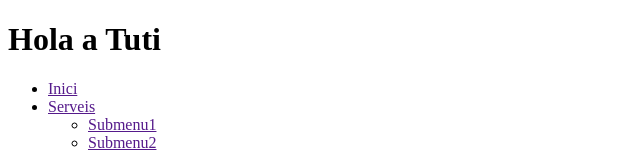
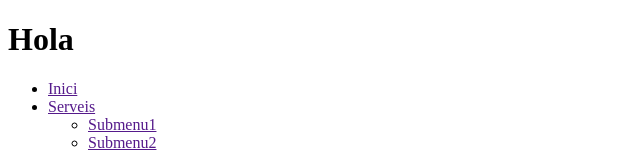
Before and after one commit to ElBicepDelMarcel/Exercici-4, a plain HTML site: page index.html in a window 1280 px wide. Shown: the top 152 px of the page, without its empty margins (0-640 px from the left). Drawn offline with Linux system fonts and the light colour scheme.

Commit message:
Update index.html

```diff
--- a/index.html
+++ b/index.html
@@ -1,7 +1,7 @@
 <!DOCTYPE html>
 <html>
     <head>
-        <h1><b>Hola a Tuti</b></h1>
+        <h1><b>Hola</b></h1>
         <!--<link rel="stylesheet" href="style.css">-->
     </head>
     <body>
```
